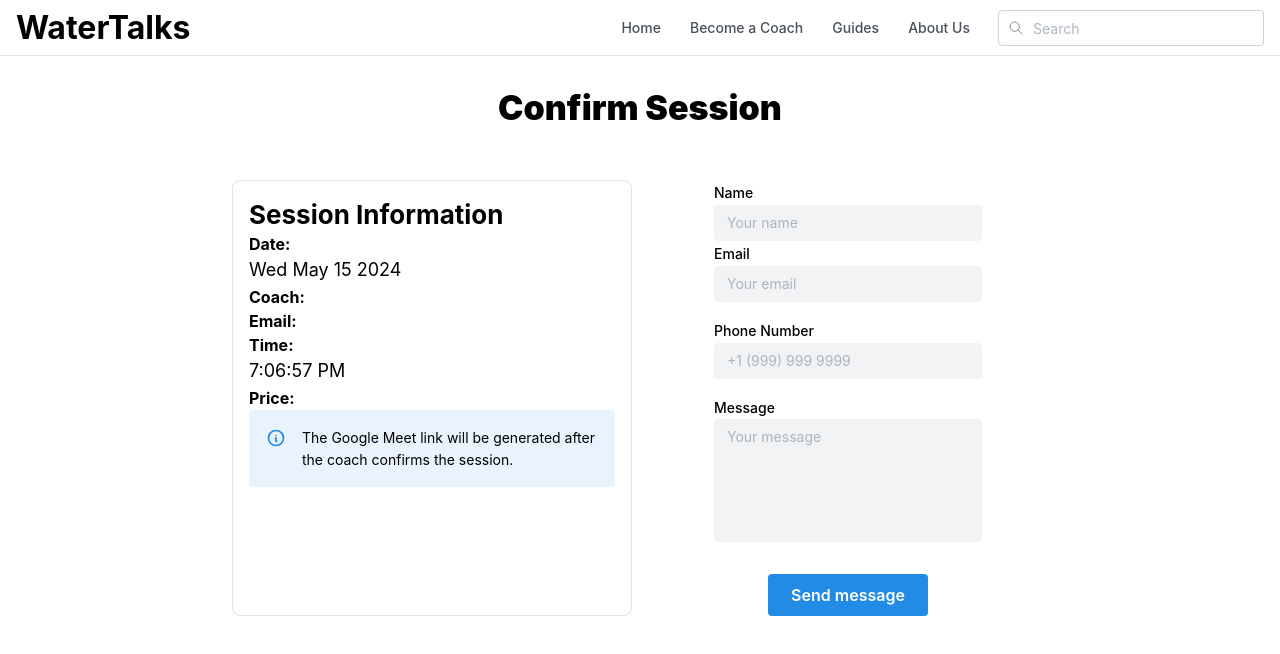
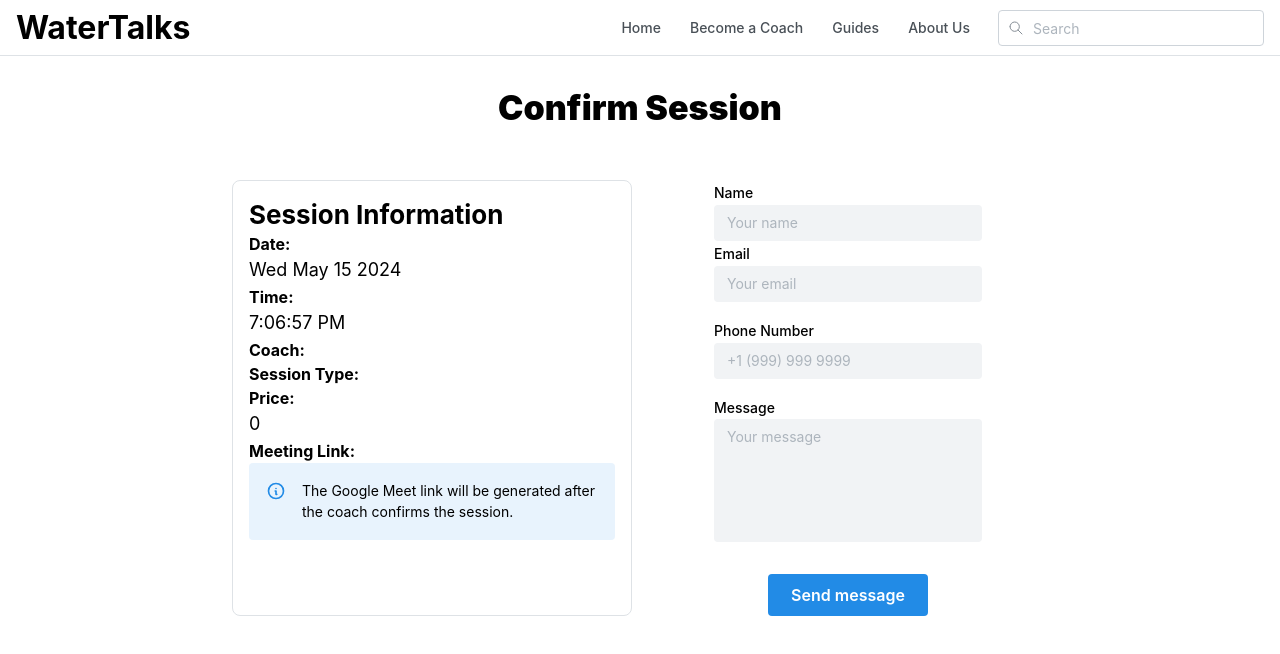
Before and after one commit to chriszhang08/coffeechatv2, a Next.js app: page /profile/confirmsesh in a window 1280 px wide. Shown: the top 654 px of the page. Built offline with nearby package versions, Linux system fonts and the light colour scheme.

Commit message:
small update

```diff
--- a/app/InitAppCheck.tsx
+++ b/app/InitAppCheck.tsx
@@ -6,14 +6,12 @@ import { app } from '@/firebase.config';
 
 function InitAppCheck() {
   useEffect(() => {
-    // if (
-    //   process.env.NEXT_PUBLIC_ENV === 'dev' ||
-    //   process.env.NEXT_PUBLIC_ENV === 'staging'
-    // ) {
-    //   (self as any).FIREBASE_APPCHECK_DEBUG_TOKEN = true;
-    // }
-    // eslint-disable-next-line no-restricted-globals
-    (self as any).FIREBASE_APPCHECK_DEBUG_TOKEN = true;
+    if (
+      process.env.NEXT_PUBLIC_ENV === 'dev' ||
+      process.env.NEXT_PUBLIC_ENV === 'staging'
+    ) {
+      (self as any).FIREBASE_APPCHECK_DEBUG_TOKEN = true;
+    }
     const appCheck = initializeAppCheck(app, {
       provider: new ReCaptchaV3Provider('6Lebz90pAAAAAP7OMrPjZUPJHMJMYFpZFHGBhhP2'),
       isTokenAutoRefreshEnabled: true,
--- a/components/ProfilePage/ConfirmSessionForm/ConfirmSessionForm.tsx
+++ b/components/ProfilePage/ConfirmSessionForm/ConfirmSessionForm.tsx
@@ -32,6 +32,16 @@ function isoStringToDate(isoString: string | null): Date {
     return new Date();
   }
   return new Date(isoString);
+}
+
+function getPrice(type: string | null, coach: Coach | null) {
+  if (type === null) {
+    return '0';
+  } else if (type === 'interview') {
+    return '$50';
+  } else {
+    return '$30'
+  }
 }
 
 const ConfirmSessionForm: React.FC<ConfirmSessionFormProps> = ({
@@ -128,15 +138,18 @@ const ConfirmSessionForm: React.FC<ConfirmSessionFormProps> = ({
           </Title>
           <Title order={5}>Date:</Title>
           <Text size="lg">{date.toDateString()}</Text>
-          <Title order={5}>Coach:</Title>
-          <Text size="lg">{coach?.name}</Text>
-          <Title order={5}>Email:</Title>
-          <Text size="lg">{coach?.email}</Text>
           <Title order={5}>Time:</Title>
           {/*TODO change the time to add the time zone and make it more readable*/}
           <Text size="lg">{date.toLocaleTimeString()}</Text>
+          <Title order={5}>Coach:</Title>
+          <Text size="lg">{coach?.name}</Text>
+          <Title order={5}>Session Type:</Title>
+          <Text size="lg">{type}</Text>
           <Title order={5}>Price:</Title>
-          <Text size="lg"/>
+          <Text size="lg">
+            {getPrice(type, coach)}
+          </Text>
+          <Title order={5}>Meeting Link:</Title>
           <Alert variant="light" color="blue" icon={icon}>
             The Google Meet link will be generated after the coach confirms the session.
           </Alert>
--- a/data/mock-data/fakePeople.js
+++ b/data/mock-data/fakePeople.js
@@ -32,7 +32,6 @@ const fakePeople = [
             "Business",
             "Alumni",
             "Latinx",
-            "LGBTQ",
             "Available Weekly"
         ],
         rating: 3.5,
--- a/firebase.config.js
+++ b/firebase.config.js
@@ -27,11 +27,11 @@ const db = getFirestore(app);
 const auth = getAuth(app);
 const storage = getStorage(app);
 const functions = getFunctions(app);
-if (process.env.NEXT_PUBLIC_ENV === "dev") {
-    connectAuthEmulator(auth, "http://localhost:9099");
-    connectStorageEmulator(storage, "localhost", 9199);
-    connectFunctionsEmulator(functions, "localhost", 5001);
-    connectFirestoreEmulator(db, "localhost", 8080);
-}
+// if (process.env.NEXT_PUBLIC_ENV === "dev") {
+//     connectAuthEmulator(auth, "http://localhost:9099");
+//     connectStorageEmulator(storage, "localhost", 9199);
+//     connectFunctionsEmulator(functions, "localhost", 5001);
+//     connectFirestoreEmulator(db, "localhost", 8080);
+// }
 
 export { db, auth, storage, functions, app };
```
